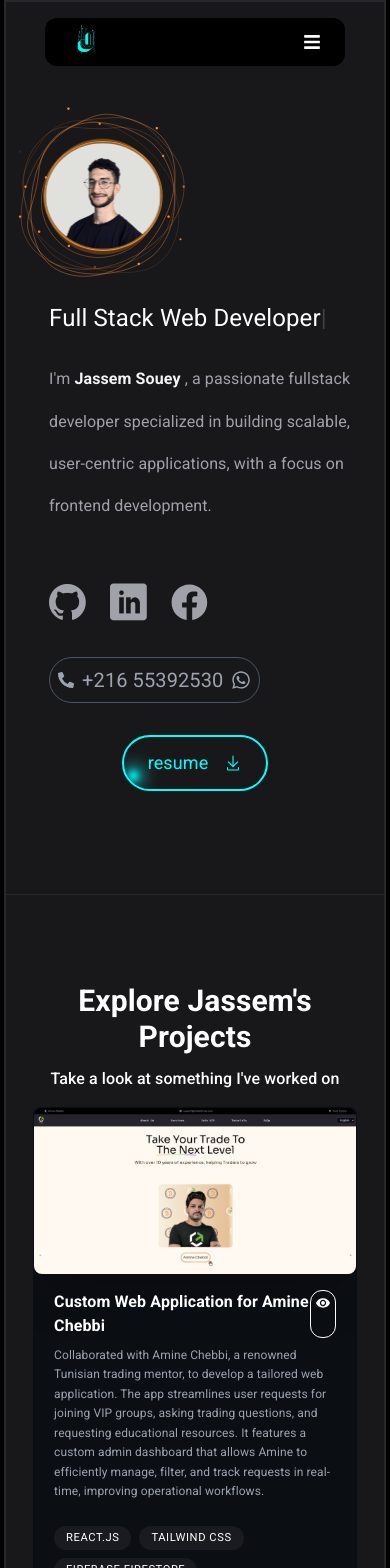
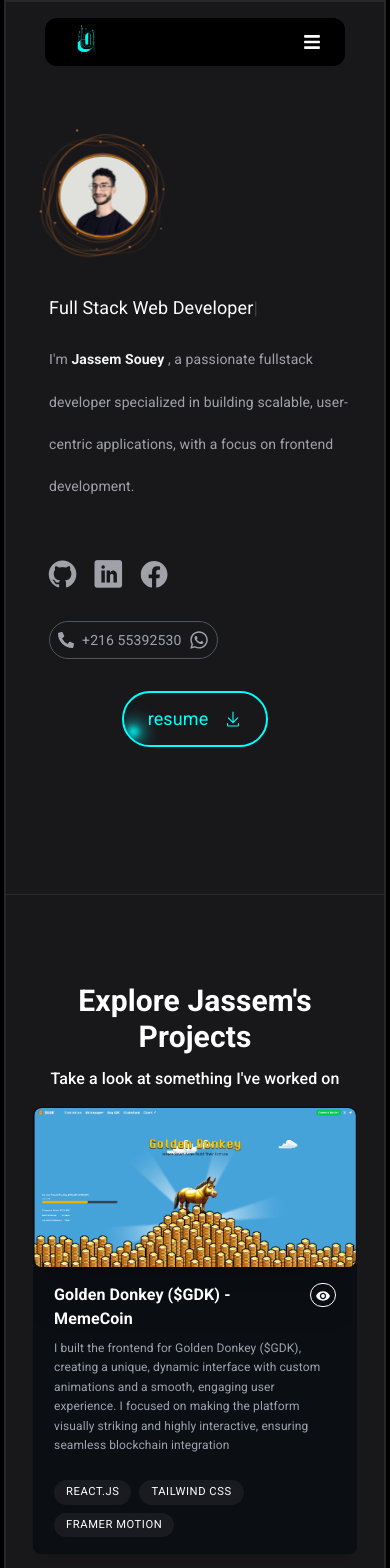
Before and after one commit to jassem-1/portfolio-new, a React (Vite) app: page / in a window 390 px wide. Shown: the top 1568 px of the page. Built offline with nearby package versions, Linux system fonts and the light colour scheme.

Commit message:
updates march 2025

```diff
--- a/src/components/2-hero/Hero.jsx
+++ b/src/components/2-hero/Hero.jsx
@@ -40,8 +40,8 @@ const Hero = () => {
       <Navbar />
 
       <div id="up" className="flex pt-24 z-40 pl-4">
-        <div className="left-section flex flex-col gap-6 items-start justify-start pt-8 ">
-          <div className="flex items-end gap-6 mb-8  relative">
+        <div className="left-section flex flex-col gap-4 md:gap-6 items-start justify-start pt-8 ">
+          <div className="flex items-end gap-6 mb-8 md:scale-100 scale-75 relative">
             {" "}
             {/* Make this relative */}
             <Lottie
@@ -63,18 +63,18 @@ const Hero = () => {
           </div>
           <ReactTyped
             strings={["Full Stack Web Developer"]}
-            className="title text-2xl md:text-4xl"
+            className="title text-lg sm:text-2xl md:text-4xl"
             typeSpeed={10}
             startDelay={500}
           />
 
-          <p className="sub-title text-base sm:text-xl md:text-2xl">
+          <p className="sub-title text-sm sm:text-xl md:text-2xl">
             I'm{" "}
             <span className="text-gray-100 font-semibold">Jassem Souey</span> ,
             a passionate fullstack developer specialized in building scalable,
             user-centric applications, with a focus on frontend development.
           </p>
-          <div className="all-icons flex">
+          <div className="all-icons flex sm:scale-100 scale-75 sm:mr-0 -ml-5">
             {/* GitHub Icon */}
             <a
               href="https://github.com/jassem-1" // Replace with your GitHub URL
@@ -108,7 +108,7 @@ const Hero = () => {
               className="flex gap-2 text-gray-400 items-center border border-gray-200"
             >
               <FaPhoneAlt />
-              <span className="text-xl">+216 55392530</span>
+              <span className="text-sm md:text-xl">+216 55392530</span>
               <FaWhatsapp className="text-xl" />
             </a>
           </div>
@@ -130,7 +130,7 @@ const Hero = () => {
 
       <a
         className="mt-2"
-        href="/cv-pfe.pdf" // Path to the PDF file
+        href="/Resume-Jassem-2025.pdf" // Path to the PDF file
         download="jassem-resume.pdf" // This triggers the file download with a custom file name
       >
         <NeonButton />
--- a/src/components/3-main/data.ts
+++ b/src/components/3-main/data.ts
@@ -12,7 +12,7 @@ import footballWeeklyImg from "../../../src/assets/images/football.jpg";
 import imen from "../../../src/assets/images/imen.png";
 import amine from "../../../src/assets/images/amine.png";
 import markitup from "../../../src/assets/images/markitup.png";
-
+import donkey from "../../assets/images/golden-donkey.png";
 import esprit from "../../../src/assets/images/esprit.png";
 interface ProjectData {
   title: string;
@@ -25,9 +25,18 @@ interface ProjectData {
 
 export const projectsData: ProjectData[] = [
   {
+    title: "Golden Donkey ($GDK) - MemeCoin",
+    description:
+      "I built the frontend for Golden Donkey ($GDK), creating a unique, dynamic interface with custom animations and a smooth, engaging user experience. I focused on making the platform visually striking and highly interactive, ensuring seamless blockchain integration",
+    tags: ["React.js", "Tailwind CSS", "Framer Motion"],
+    imageUrl: donkey, // Replace with an appropriate image URL or import
+    videoUrl:
+      "https://res.cloudinary.com/dbhrjqj53/video/upload/v1741130225/recording_19_tss66i.mp4",
+  },
+  {
     title: "Custom Web Application for Amine Chebbi",
     description:
-      "Collaborated with Amine Chebbi, a renowned Tunisian trading mentor, to develop a tailored web application. The app streamlines user requests for joining VIP groups, asking trading questions, and requesting educational resources. It features a custom admin dashboard that allows Amine to efficiently manage, filter, and track requests in real-time, improving operational workflows.",
+      "The app streamlines user requests for joining VIP groups, asking trading questions, and requesting educational resources. It features a custom admin dashboard that allows Amine to efficiently manage, filter, and track requests in real-time, improving operational workflows.",
     tags: [
       "React.js",
       "Tailwind CSS",
--- a/src/components/project.jsx
+++ b/src/components/project.jsx
@@ -35,7 +35,10 @@ const Project = ({ title, description, tags, imageUrl, url, videoUrl }) => {
   return (
     <div>
       {/* Project Card */}
-      <div className="group mb-3 sm:mb-8 last:mb-0 cursor-pointer" onClick={handleProjectClick}>
+      <div
+        className="group mb-3 sm:mb-8 last:mb-0 cursor-pointer"
+        onClick={handleProjectClick}
+      >
         <section className="bg-[#0b0e13] max-w-[42rem] border border-black/5 rounded-lg overflow-hidden sm:pr-8 relative sm:h-[18rem] transition sm:group-even:pl-8 dark:bg-white/10 dark:hover:bg-white/20">
           {/* Eye Icon with Tooltip */}
           <div className="absolute p-1/2 px-1 rounded-xl border-white border top-2 right-3 sm:opacity-100 opacity-0">
@@ -52,10 +55,12 @@ const Project = ({ title, description, tags, imageUrl, url, videoUrl }) => {
             className="sm:absolute z-10 sm:top-10 sm:-right-40 sm:w-96 w-[28.25rem] rounded-lg shadow-2xl transition sm:group-hover:scale-[1.04] sm:group-hover:-translate-x-3 sm:group-hover:translate-y-3 sm:group-hover:-rotate-2 sm:group-even:group-hover:translate-x-3 sm:group-even:group-hover:translate-y-3 sm:group-even:group-hover:rotate-2 sm:group-even:right-[initial] group-even:-left-40"
           />
 
-          <div className="pt-4 pb-4 px-5 sm:pl-6 sm:pr-2 sm:pt-10 sm:max-w-[50%] flex flex-col h-full sm:group-even:ml-[18rem]">
+          <div className="pt-4 pb-4 px-5 sm:pl-6 sm:pr-2 sm:pt-10 sm:max-w-[60%] flex flex-col h-full sm:group-even:ml-[18rem]">
             <div className="flex justify-between w-full">
-              <h3 className="text-base xs:text-2xl text-white font-semibold">{title}</h3>
-              <div className="sm:hidden px-1 rounded-xl border-white border py-1">
+              <h3 className="text-base xs:text-2xl text-white font-semibold">
+                {title}
+              </h3>
+              <div className="sm:hidden px-1 rounded-xl h-6 border-white border py-1">
                 <IoMdEye className="text-white" />
               </div>
             </div>
--- a/src/markitup/Markitup.jsx
+++ b/src/markitup/Markitup.jsx
@@ -20,12 +20,15 @@ const AccessPage = () => {
     setLoginError(""); // Clear previous errors
 
     try {
-      const userCredential = await signInWithEmailAndPassword(auth, email, password);
+      const userCredential = await signInWithEmailAndPassword(
+        auth,
+        email,
+        password
+      );
       const user = userCredential.user;
 
       if (user.email === adminEmail) {
-        window.open("/markitup/dashboard", '_blank');
-
+        window.open("/markitup/dashboard", "_blank");
       } else {
         alert("Access Denied: Only admin can log in here.");
       }
@@ -42,13 +45,19 @@ const AccessPage = () => {
     setAccessError(""); // Clear previous errors
 
     try {
-      const q = query(collection(db, "projects"), where("accessCode", "==", accessCode));
+      // Query Firestore for projects with the matching access code
+      const q = query(
+        collection(db, "projects"),
+        where("accessCode", "==", accessCode)
+      );
       const querySnapshot = await getDocs(q);
 
       if (!querySnapshot.empty) {
         const projectDoc = querySnapshot.docs[0];
         const projectID = projectDoc.id;
-        navigate(`/project/${projectID}`); // Redirect to the project page
+
+        // Redirect to the project page
+        navigate(`/project/${projectID}`);
       } else {
         setAccessError("Invalid access code. Please try again.");
       }
@@ -65,7 +74,9 @@ const AccessPage = () => {
       <div className="grid grid-cols-1 md:grid-cols-2 gap-8 w-full max-w-4xl">
         {/* Admin Login Form */}
         <div className="bg-white text-gray-800 p-8 shadow-lg rounded-xl border border-gray-200">
-          <h2 className="text-3xl font-semibold text-center mb-6">Admin Login</h2>
+          <h2 className="text-3xl font-semibold text-center mb-6">
+            Admin Login
+          </h2>
           <input
             type="email"
             placeholder="Email"
@@ -116,12 +127,18 @@ const AccessPage = () => {
               "Login"
             )}
           </button>
-          {loginError && <p className="text-red-500 mt-4 text-sm text-center">{loginError}</p>}
+          {loginError && (
+            <p className="text-red-500 mt-4 text-sm text-center">
+              {loginError}
+            </p>
+          )}
         </div>
 
         {/* Client Access Form */}
         <div className="bg-white text-gray-800 p-8 shadow-lg rounded-xl border border-gray-200">
-          <h2 className="text-3xl font-semibold text-center mb-6">Client Access</h2>
+          <h2 className="text-3xl font-semibold text-center mb-6">
+            Client Access
+          </h2>
           <input
             type="text"
             placeholder="Enter Access Code"
@@ -165,7 +182,11 @@ const AccessPage = () => {
               "Access Project"
             )}
           </button>
-          {accessError && <p className="text-red-500 mt-4 text-sm text-center">{accessError}</p>}
+          {accessError && (
+            <p className="text-red-500 mt-4 text-sm text-center">
+              {accessError}
+            </p>
+          )}
         </div>
       </div>
     </div>
```
Also changed, not shown: src/components/experience/Approach.tsx (+37 -26 lines), src/assets/images/golden-donkey.png (added), 1 other file (tests, documents, lock files or other folders).
